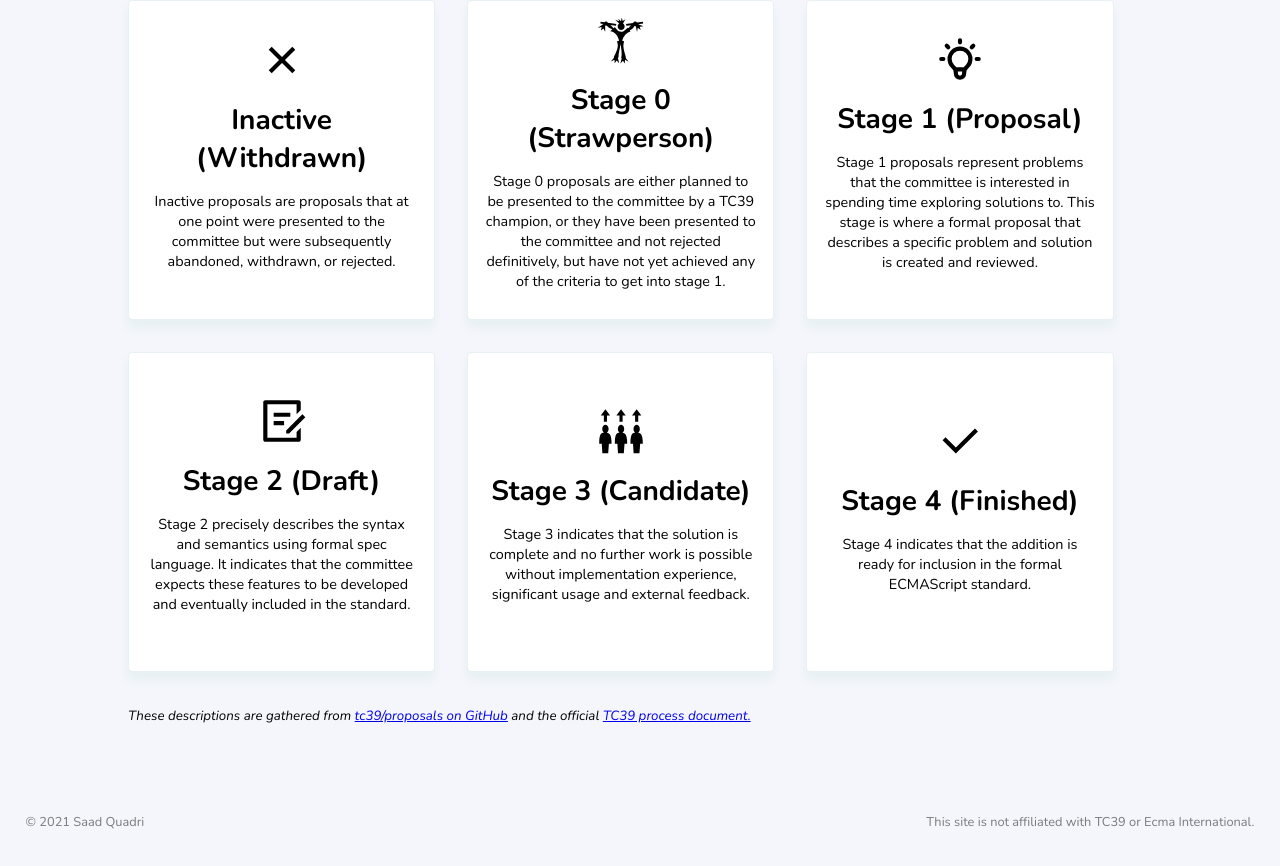
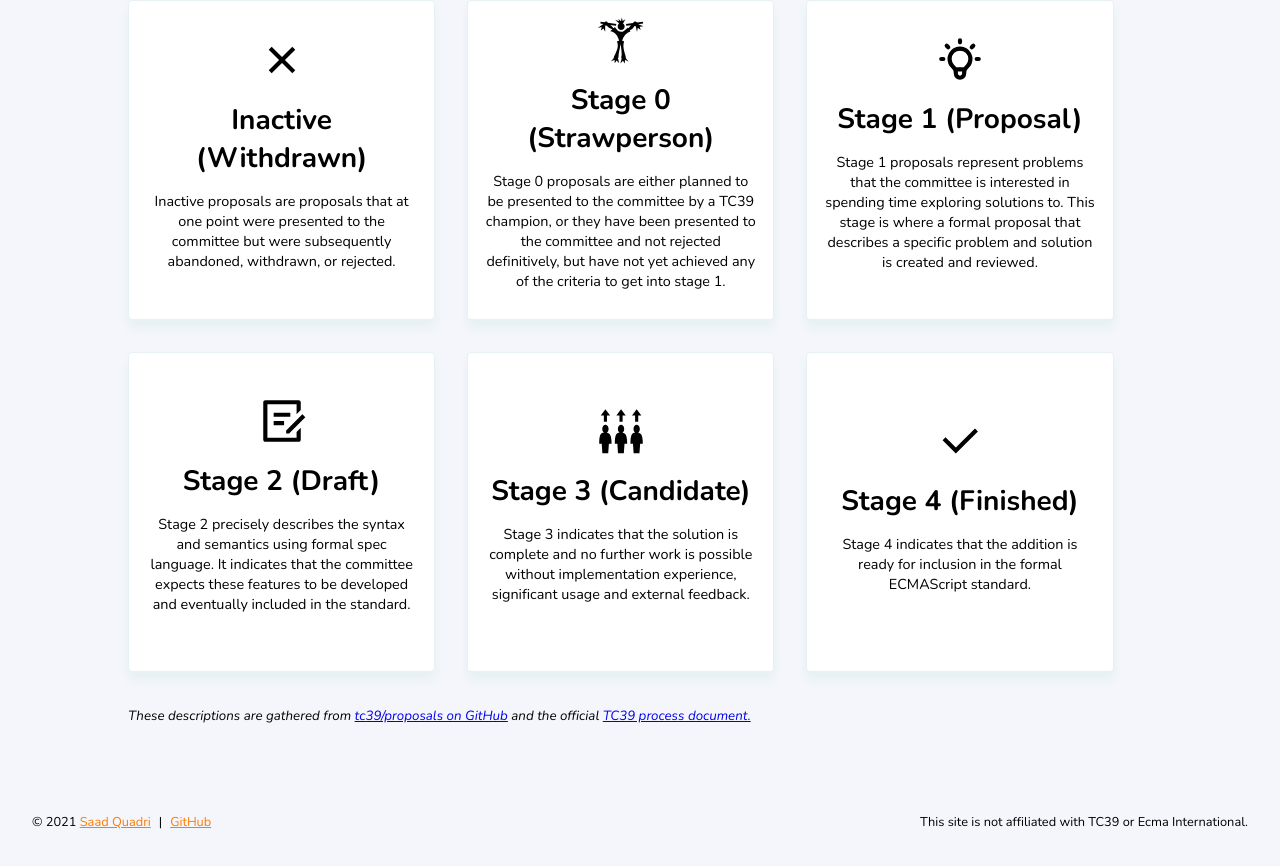
Before and after one commit to saadq/proposals.es, a Next.js app: page /stages in a window 1280 px wide. Shown: the part 276-1142 px from the top of the page. Built offline with nearby package versions, Linux system fonts and the light colour scheme.

Commit message:
Add links to footer

```diff
--- a/src/components/common/layout/Footer.tsx
+++ b/src/components/common/layout/Footer.tsx
@@ -2,23 +2,30 @@ import styled from 'styled-components'
 
 const StyledFooter = styled.footer`
   background: ${({ theme }) => theme.colors.footer};
-  width: 100%;
+  width: 95%;
   height: ${({ theme }) => theme.sizes.footerHeight};
   display: flex;
   justify-content: center;
   align-items: center;
   font-size: 0.8rem;
   padding: 3rem 0;
+  margin: 0 auto;
 `
 
 const Container = styled.div`
   display: flex;
   justify-content: space-between;
   align-items: center;
-  margin: 0 ${({ theme }) => theme.sizes.gutter};
   width: 100%;
   height: 100%;
-  opacity: 0.5;
+
+  a {
+    color: ${({ theme }) => theme.colors.primary};
+
+    &:hover {
+      opacity: 1;
+    }
+  }
 
   @media (max-width: 768px) {
     flex-direction: column;
@@ -27,11 +34,21 @@ const Container = styled.div`
   }
 `
 
+const Links = styled.p`
+  display: flex;
+  gap: 0.5rem;
+`
+
 export function Footer() {
   return (
     <StyledFooter>
       <Container>
-        <p>© 2021 Saad Quadri</p>
+        <Links>
+          <span>
+            © 2021 <a href="https://saadq.com">Saad Quadri</a>
+          </span>{' '}
+          | <a href="https://github.com/saadq/proposals.es">GitHub</a>
+        </Links>
         <p>This site is not affiliated with TC39 or Ecma International.</p>
       </Container>
     </StyledFooter>
```
